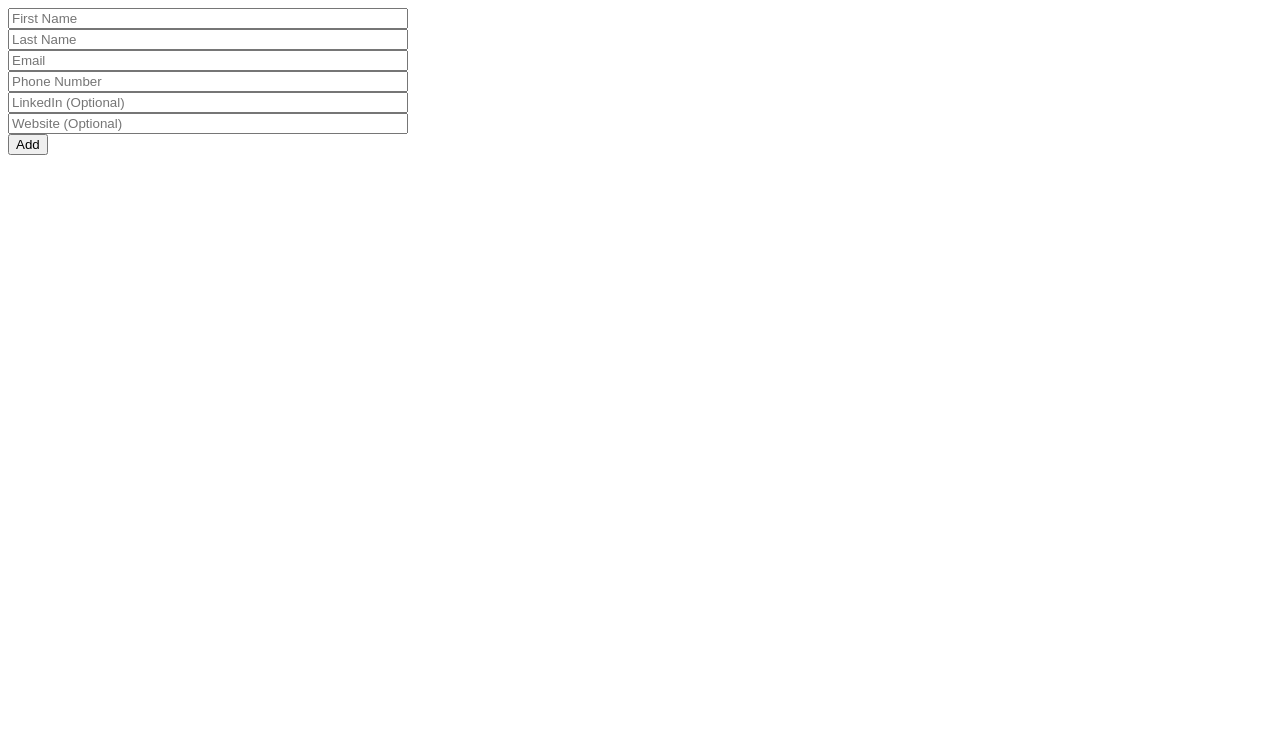
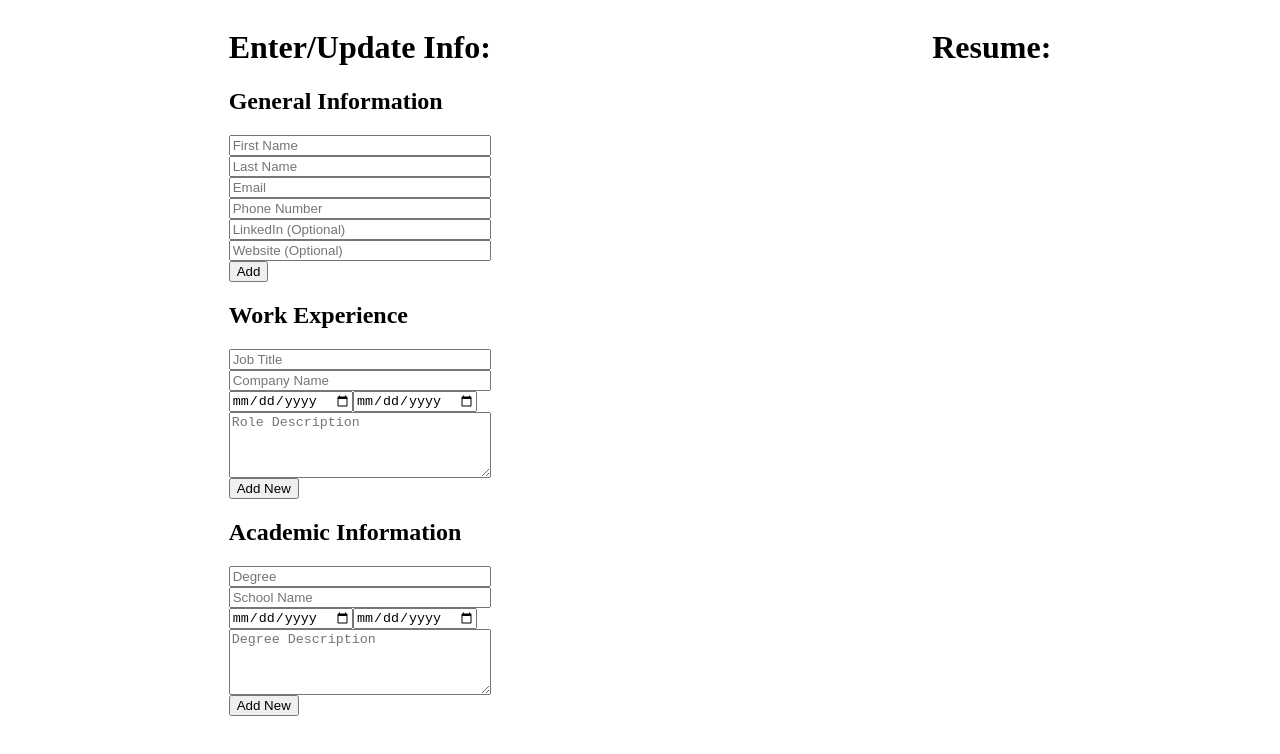
Before and after one commit to kopatsis/reactProjects, a React (Vite) app in the folder cv-application/: page / in a window 1280 px wide. Shown: the top 754 px of the page. Built offline with nearby package versions, Linux system fonts and the light colour scheme.

Commit message:
entry setup present

```diff
--- a/cv-application/src/App.tsx
+++ b/cv-application/src/App.tsx
@@ -1,9 +1,22 @@
+import Education from "./components/Education";
 import Info from "./components/Info";
+import Jobs from "./components/Jobs";
 
 function App() {
   return (
-    <div>
-      <Info></Info>
+    <div className="whole">
+      <div>
+        <h1>Enter/Update Info:</h1>
+        <h2>General Information</h2>
+        <Info></Info>
+        <h2>Work Experience</h2>
+        <Jobs></Jobs>
+        <h2>Academic Information</h2>
+        <Education></Education>
+      </div>
+      <div>
+        <h1>Resume:</h1>
+      </div>
     </div>
   );
 }
--- a/cv-application/src/components/Education.tsx
+++ b/cv-application/src/components/Education.tsx
@@ -1,7 +1,18 @@
 import React from "react";
 
 const Education = () => {
-  return <div>Education</div>;
+  return (
+    <form>
+      <input id="degree" placeholder="Degree" type="text" required />
+      <input id="school" placeholder="School Name" type="text" required />
+      <div className="date-range">
+        <input id="start-school" placeholder="Start" type="date" required />
+        <input id="end-school" placeholder="End" type="date" required />
+      </div>
+      <textarea rows={4} id="desc" placeholder="Degree Description"></textarea>
+      <input id="sub" type="submit" value="Add New" />
+    </form>
+  );
 };
 
 export default Education;
--- a/cv-application/src/components/Jobs.tsx
+++ b/cv-application/src/components/Jobs.tsx
@@ -1,7 +1,18 @@
 import React from "react";
 
 const Jobs = () => {
-  return <div>Jobs</div>;
+  return (
+    <form>
+      <input id="title" placeholder="Job Title" type="text" required />
+      <input id="company" placeholder="Company Name" type="text" required />
+      <div className="date-range">
+        <input id="start-job" placeholder="Start" type="date" required />
+        <input id="end-job" placeholder="End" type="date" required />
+      </div>
+      <textarea rows={4} id="desc" placeholder="Role Description"></textarea>
+      <input id="sub" type="submit" value="Add New" />
+    </form>
+  );
 };
 
 export default Jobs;
--- a/cv-application/src/index.css
+++ b/cv-application/src/index.css
@@ -8,3 +8,8 @@ form{
     width: fit-content;
     cursor: pointer;
 }
+
+.whole{
+    display: flex;
+    justify-content: space-around;
+}
```
